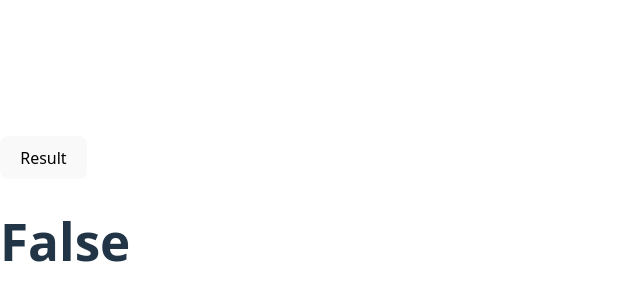
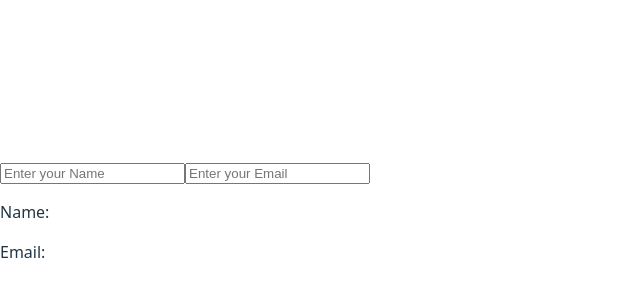
Before and after one commit to Shibikrishnaa/React_Hooks, a React app in the folder hook/: page / in a window 1280 px wide. Shown: the part 180-480 px from the top of the page, without its empty margins (0-640 px from the left). Built offline with nearby package versions, Linux system fonts and the light colour scheme; the HTML template or start-up script is replaced by a standard one.

Commit message:
Update the Form using useState Hook

```diff
--- a/hook/src/App.jsx
+++ b/hook/src/App.jsx
@@ -1,13 +1,15 @@
 import React from 'react';
 // import Counter from './Counter.jsx';
 // import Display from './Display';
-import Toggle from './Toggle';
+// import Toggle from './Toggle';
+import Form from './Form';
 function App(){
   return(
     <>
     {/* <Counter /> */}
     {/* <Display/> */}
-    <Toggle/>
+    {/* <Toggle/> */}
+    <Form/>
     </>
   )
 }
--- /dev/null
+++ b/hook/src/Form.jsx
@@ -0,0 +1,24 @@
+import React, {useState} from 'react';
+function Form(){
+    const [name,setName]=useState("");
+    const [email,setEmail]=useState("");
+    const handleName = (e)=>{
+        setName(e.target.value)
+    }
+    const handleEmail = (e) =>{
+        setEmail(e.target.value);
+    }
+
+    return(
+        <div className='first'>
+            <form>
+                <input type="text" onChange={handleName} placeholder='Enter your Name'/>
+                <input type="email" onChange={handleEmail} placeholder="Enter your Email"/>
+
+                <p>Name:{name}</p>
+                <p>Email:{email}</p>
+            </form>
+        </div>
+    )
+}
+export default Form
```
